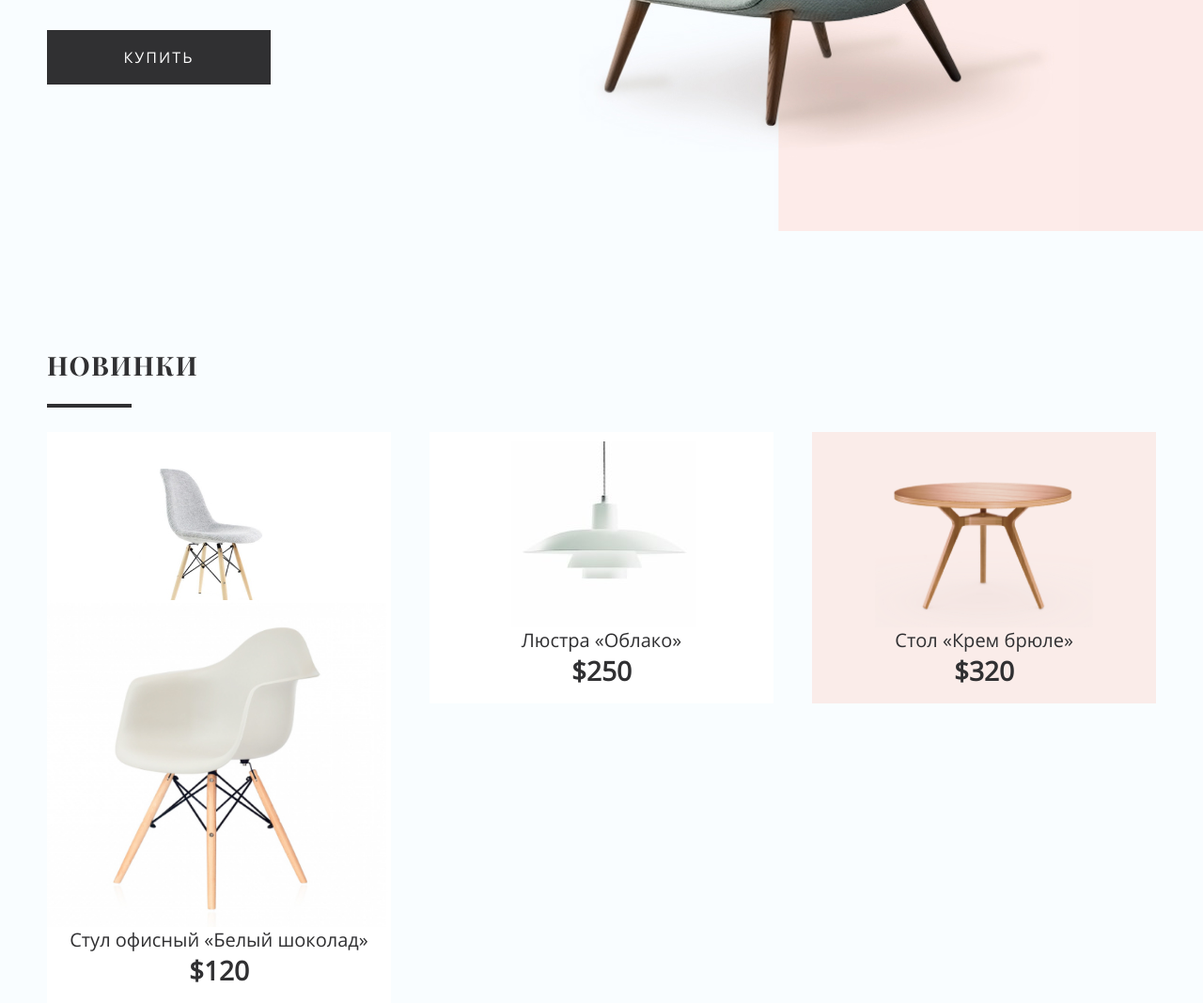
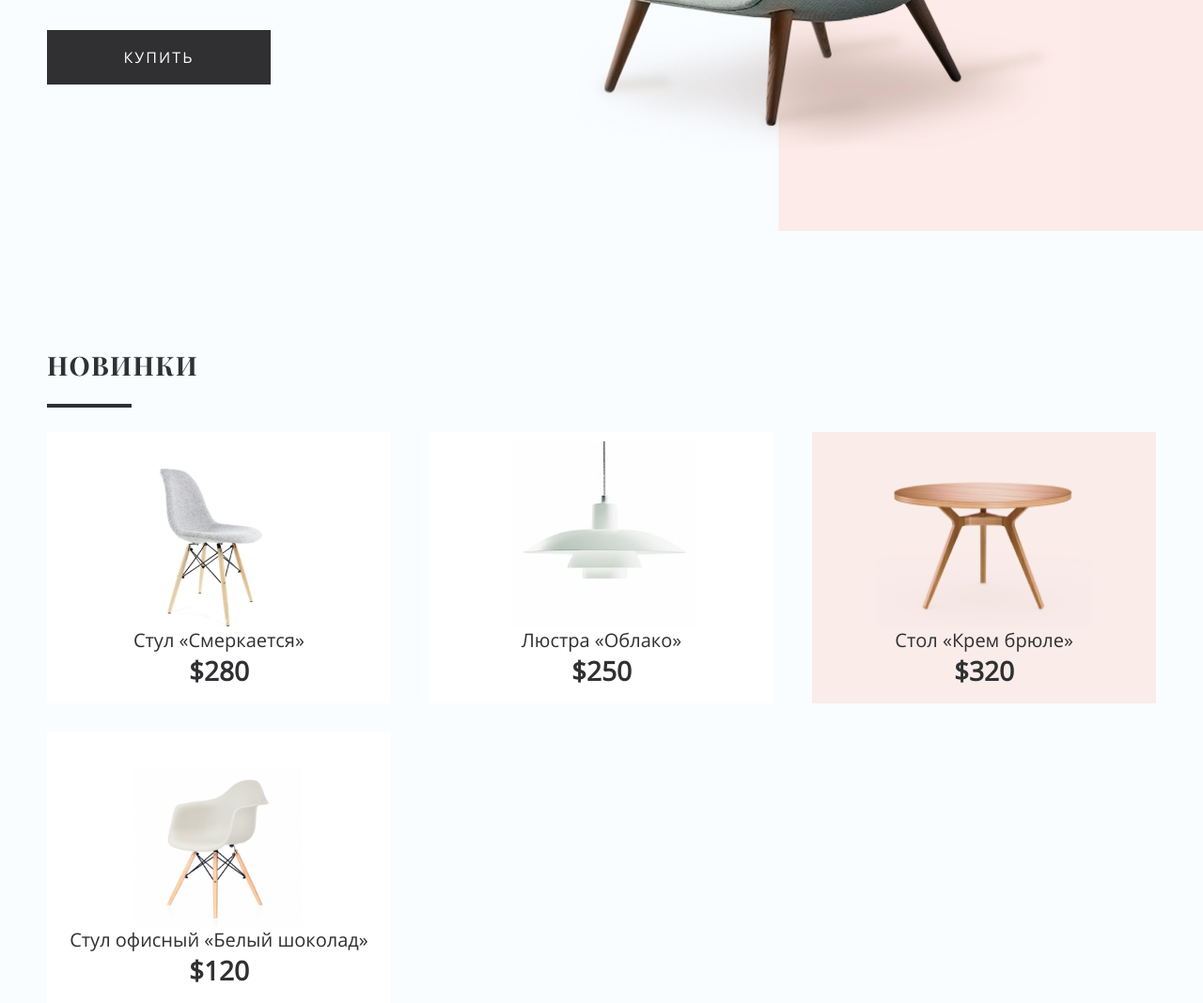
Before and after one commit to ArtfulLee/design-furniture, a website built with Vite: page index.html in a window 1280 px wide. Shown: the part 502-1570 px from the top of the page at 94% size. Built offline with nearby package versions, Linux system fonts and the light colour scheme.

```diff
--- a/src/css/blocks/new-products.css
+++ b/src/css/blocks/new-products.css
@@ -92,6 +92,10 @@
     min-width: 288px;
     height: 289px;
   }
+
+  .new-products__item-big img {
+    width: 180px;
+  }
 }
 
 @media (max-width: 1023px) {
```
